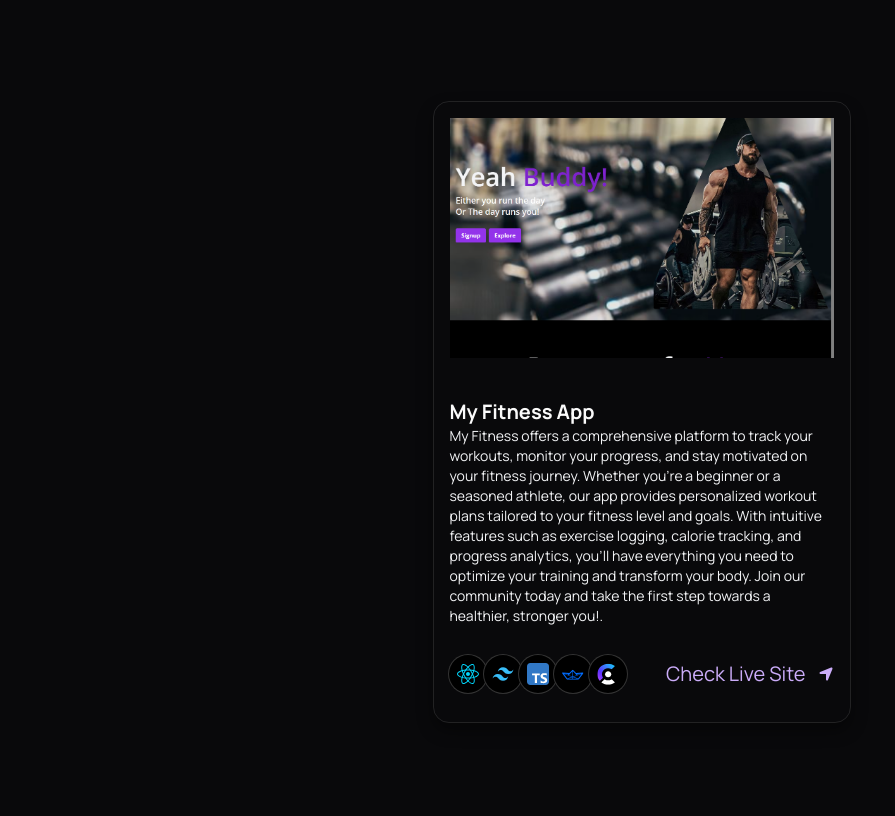
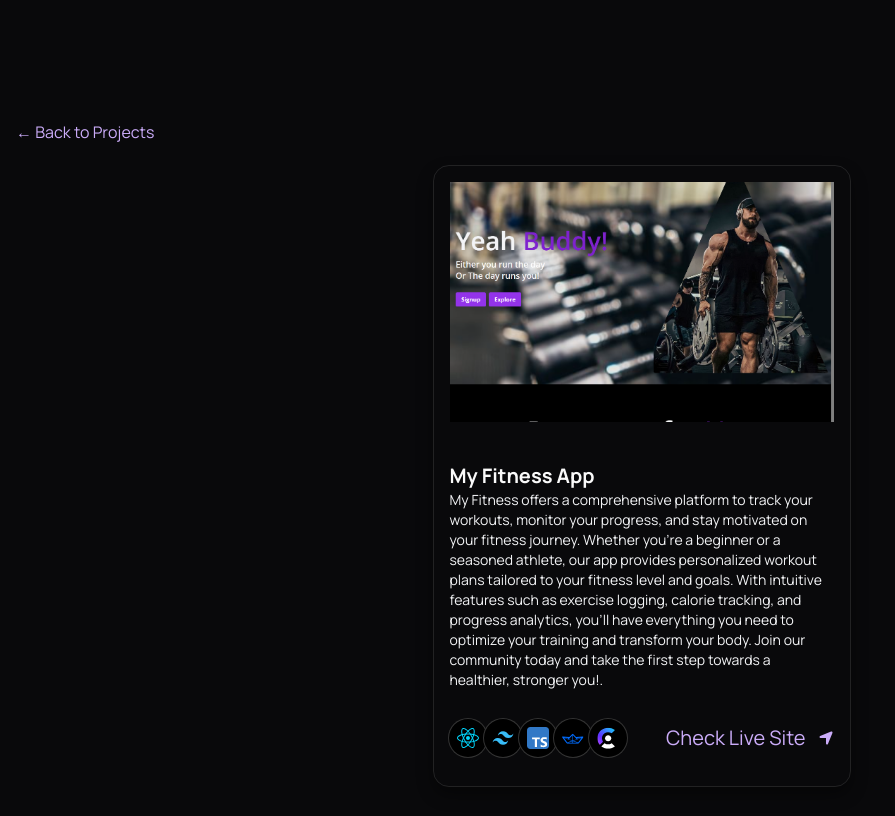
Before and after one commit to nhier17/my-portfolio, a Next.js app: page /projects/my-fitness-app in a window 1280 px wide. Shown: the whole page, without its empty margins (0-895 px from the left). Built offline with nearby package versions, Linux system fonts and the light colour scheme.

Commit message:
project details

```diff
--- a/app/layout.tsx
+++ b/app/layout.tsx
@@ -20,13 +20,14 @@ export default function RootLayout({
   return (
     <html lang="en">
       <body suppressHydrationWarning={true} className={manrope.className}>
+      <FloatingNav navItems={navItems} />
       <ThemeProvider
           attribute="class"
           defaultTheme="dark"
           enableSystem
           disableTransitionOnChange
         >
-        <FloatingNav navItems={navItems} />
+
         {children}
         </ThemeProvider>
         </body>
--- a/app/projects/[slug]/page.tsx
+++ b/app/projects/[slug]/page.tsx
@@ -14,7 +14,10 @@ const ProjectDetails = ({ params }) => {
   }
 
   return (
-    <div className="py-20 px-4">
+    <div className="py-20 px-4 mt-10">
+      <Link href="/projects" className="text-purple hover:underline">
+        ← Back to Projects
+      </Link>
       <div className="flex flex-wrap items-center justify-center p-4 gap-16 mt-10">
         <div className="lg:min-h-[32.5rem] h-[25rem] flex items-center justify-center sm:w-96 w-[80vw]">
           <PinContainer title={project.title} href={project.link}>
```
